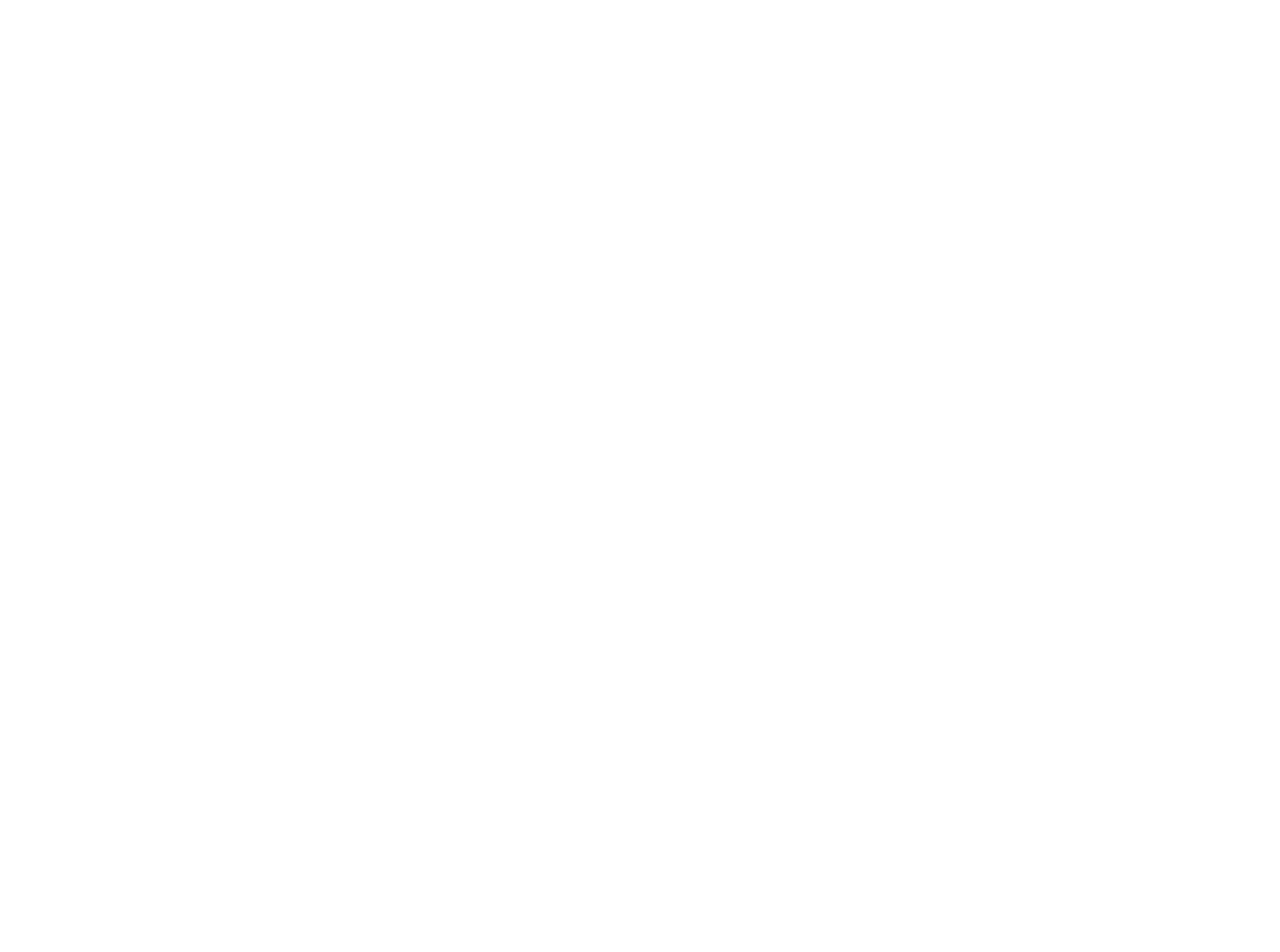
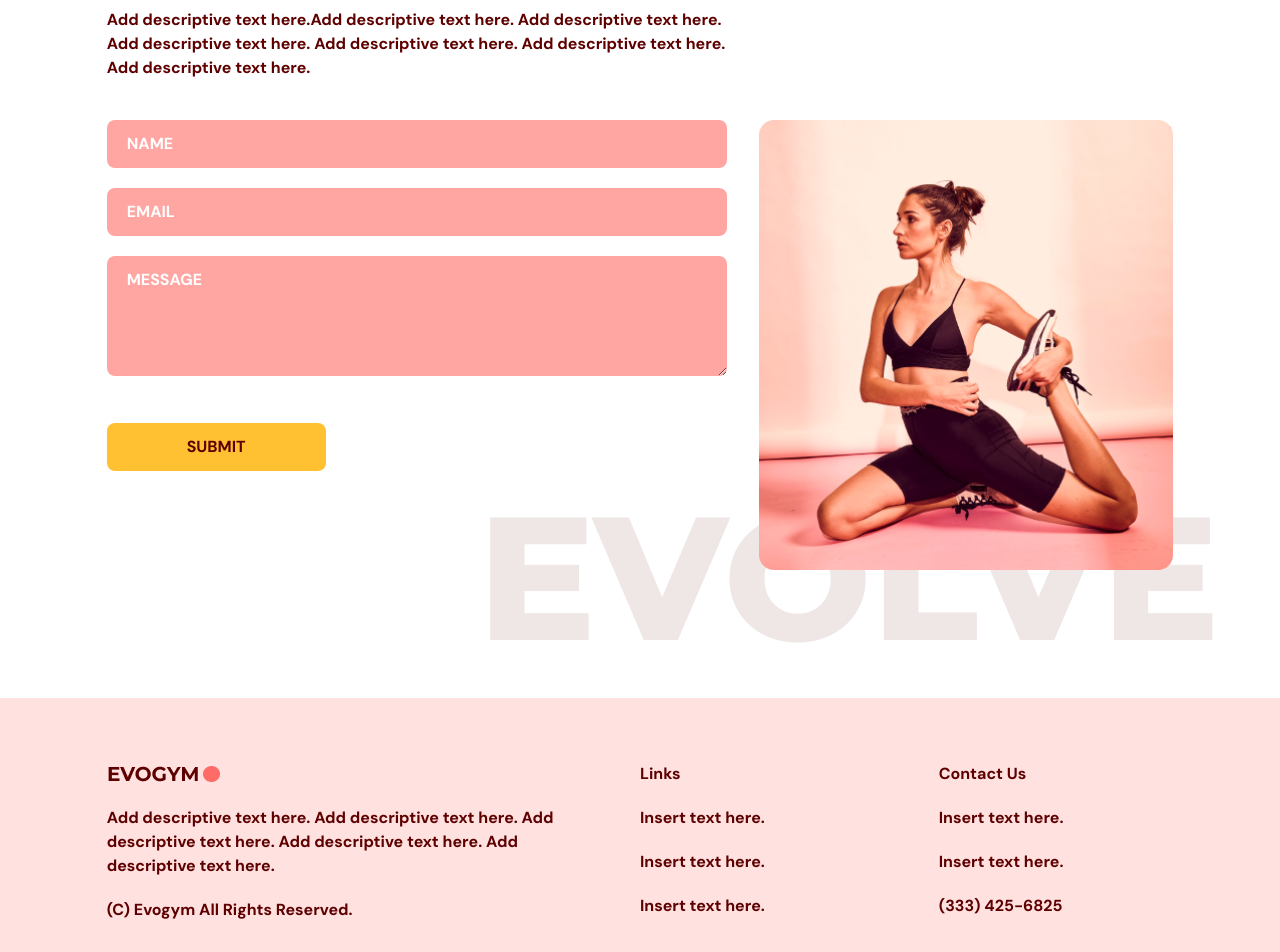
Before and after one commit to instinct-truster/fitness, a React (Vite) app: page / in a window 1280 px wide. Shown: the part 3120-4072 px from the top of the page. Before the commit the page ends 2976 px from the top, so only its background shows below. Built offline with nearby package versions, Linux system fonts and the light colour scheme.

Commit message:
complete-footer

```diff
--- a/package.json
+++ b/package.json
@@ -14,7 +14,8 @@
     "framer-motion": "^10.12.11",
     "react": "^18.2.0",
     "react-anchor-link-smooth-scroll": "^1.0.12",
-    "react-dom": "^18.2.0"
+    "react-dom": "^18.2.0",
+    "react-hook-form": "^7.43.9"
   },
   "devDependencies": {
     "@types/node": "^20.1.4",
--- a/src/App.tsx
+++ b/src/App.tsx
@@ -2,6 +2,8 @@
 import Home from "@/scenes/home";
 import OurClasses from "@/scenes/ourClasses";
 import Benefits from "@/scenes/benefits";
+import ContactUs from "@/scenes/contactUs";
+import Footer from "@/scenes/footer";
 import { useEffect, useState } from "react";
 import { SelectedPage } from "@/shared/types";
 
@@ -33,6 +35,8 @@
       <Home setSelectedPage={setSelectedPage} />
       <Benefits setSelectedPage={setSelectedPage} />
       <OurClasses setSelectedPage={setSelectedPage} />
+      <ContactUs setSelectedPage={setSelectedPage} />
+      <Footer setSelectedPage={setSelectedPage} />
     </div>
   );
 }
--- /dev/null
+++ b/src/scenes/contactUs/index.tsx
@@ -0,0 +1,154 @@
+import { SelectedPage } from "@/shared/types";
+import { motion } from "framer-motion";
+import { useForm } from "react-hook-form";
+import ContactUsPageGraphic from "@/assets/ContactUsPageGraphic.png";
+import HText from "@/shared/HText";
+
+type Props = {
+  setSelectedPage: (value: SelectedPage) => void;
+};
+
+const ContactUs = ({ setSelectedPage }: Props) => {
+  const inputStyles = `mb-5 w-full rounded-lg bg-primary-300 px-5 py-3 placeholder-white`;
+  const {
+    register,
+    trigger,
+    formState: { errors },
+  } = useForm();
+  const onSubmit = async (e: any) => {
+    const isValid = await trigger();
+    if (!isValid) {
+      e.preventDefault();
+    }
+  };
+
+  return (
+    <section id="contactus" className="mx-auto w-5/6 pb-32 pt-24 ">
+      <motion.div
+        onViewportEnter={() => setSelectedPage(SelectedPage.ContactUs)}
+      >
+        {/* HEADER */}
+        <motion.div
+          className="md:w-3/5"
+          initial="hidden"
+          whileInView="visible"
+          viewport={{ once: true, amount: 0.5 }}
+          transition={{ duration: 0.5 }}
+          variants={{
+            hidden: { opacity: 0, x: -50 },
+            visible: { opacity: 1, x: 0 },
+          }}
+        >
+          <HText>
+            <span className="text-primary-500">JOIN NOW</span> TO GET IN SHAPE
+          </HText>
+          <p className="my-5">
+            Add descriptive text here.Add descriptive text here. Add descriptive
+            text here. Add descriptive text here. Add descriptive text here. Add
+            descriptive text here. Add descriptive text here.
+          </p>
+        </motion.div>
+        {/* FORM AND IMAGE */}
+        <div className="mt-10 justify-between gap-8 md:flex">
+          <motion.div
+            className="mt-10 basis-3/5 md:mt-0"
+            initial="hidden"
+            whileInView="visible"
+            viewport={{ once: true, amount: 0.5 }}
+            transition={{ duration: 0.5 }}
+            variants={{
+              hidden: { opacity: 0, y: 50 },
+              visible: { opacity: 1, y: 0 },
+            }}
+          >
+            <form
+              target="_blank"
+              onSubmit={onSubmit}
+              action="https://formsubmit.co/your@email.com"
+              method="POST"
+            >
+              <input
+                className={inputStyles}
+                type="text"
+                placeholder="NAME"
+                {...register("name", {
+                  required: true,
+                  maxLength: 100,
+                })}
+              />
+              {errors.name && (
+                <p className="mt-1 text-primary-500">
+                  {errors.name.type === "required" && "This field is required."}
+                  {errors.name.type === "maxLength" &&
+                    "Maximum length is 100 characters."}
+                </p>
+              )}
+              <input
+                className={inputStyles}
+                type="text"
+                placeholder="EMAIL"
+                {...register("email", {
+                  required: true,
+                  pattern: /^[A-Z0-9._%+-]*\.[A-Z]{2,}$/i,
+                })}
+              />
+              {errors.email && (
+                <p className="mt-1 text-primary-500">
+                  {errors.email.type === "required" &&
+                    "This field is required."}
+                  {errors.email.type === "pattern" && "Invalid email address."}
+                </p>
+              )}
+              <textarea
+                className={inputStyles}
+                placeholder="MESSAGE"
+                rows={4}
+                cols={50}
+                {...register("message", {
+                  required: true,
+                  maxLength: 2000,
+                })}
+              />
+              {errors.message && (
+                <p className="mt-1 text-primary-500">
+                  {errors.message.type === "required" &&
+                    "This field is required."}
+                  {errors.message.type === "maxLength" &&
+                    "Maximum length is 2000 characters."}
+                </p>
+              )}
+
+              <button
+                type="submit"
+                className="mt-5 rounded-lg bg-secondary-500 px-20 py-3 transition duration-500 hover:text-white"
+              >
+                SUBMIT
+              </button>
+            </form>
+          </motion.div>
+          <motion.div
+            className="relative mt-16 basis-2/5 md:mt-0"
+            initial="hidden"
+            whileInView="visible"
+            viewport={{ once: true, amount: 0.5 }}
+            transition={{ delay: 0.2, duration: 0.5 }}
+            variants={{
+              hidden: { opacity: 0, y: 50 },
+              visible: { opacity: 1, y: 0 },
+            }}
+          >
+            <div className="w-full before:absolute before:-bottom-20 before:-right-10 before:z-[-1] md:before:content-evolvetext">
+              <img
+                className="w-full"
+                src={ContactUsPageGraphic}
+                alt="contact-us-page-graphic"
+              />
+            </div>
+          </motion.div>
+        </div>
+      </motion.div>
+    </section>
+  );
+};
+
+export default ContactUs;
--- /dev/null
+++ b/src/scenes/footer/index.tsx
@@ -0,0 +1,33 @@
+import Logo from "@/assets/Logo.png";
+
+const Footer = () => {
+  return (
+    <footer className="bg-primary-100 py-16">
+      <div className="justify-content mx-auto w-5/6 gap-16 md:flex">
+        <div className="mt-16 basis-1/2 md:mt-0">
+          <img src={Logo} alt="logo" />
+          <p className="my-5">
+            Add descriptive text here. Add descriptive text here. Add
+            descriptive text here. Add descriptive text here. Add descriptive
+            text here.
+          </p>
+          <p>(C) Evogym All Rights Reserved.</p>
+        </div>
+        <div className="mt-16 basis-1/4 md:mt-0">
+          <h4 className="font-bold">Links</h4>
+          <p className="my-5">Insert text here.</p>
+          <p className="my-5">Insert text here.</p>
+          <p>Insert text here.</p>
+        </div>
+        <div className="mt-16 basis-1/4 md:mt-0">
+          <h4 className="font-bold">Contact Us</h4>
+          <p className="my-5">Insert text here.</p>
+          <p className="my-5">Insert text here.</p>
+          <p>(333) 425-6825</p>
+        </div>
+      </div>
+    </footer>
+  );
+};
+
+export default Footer;
```
Also changed, not shown: 1 other file (tests, documents, lock files or other folders).
